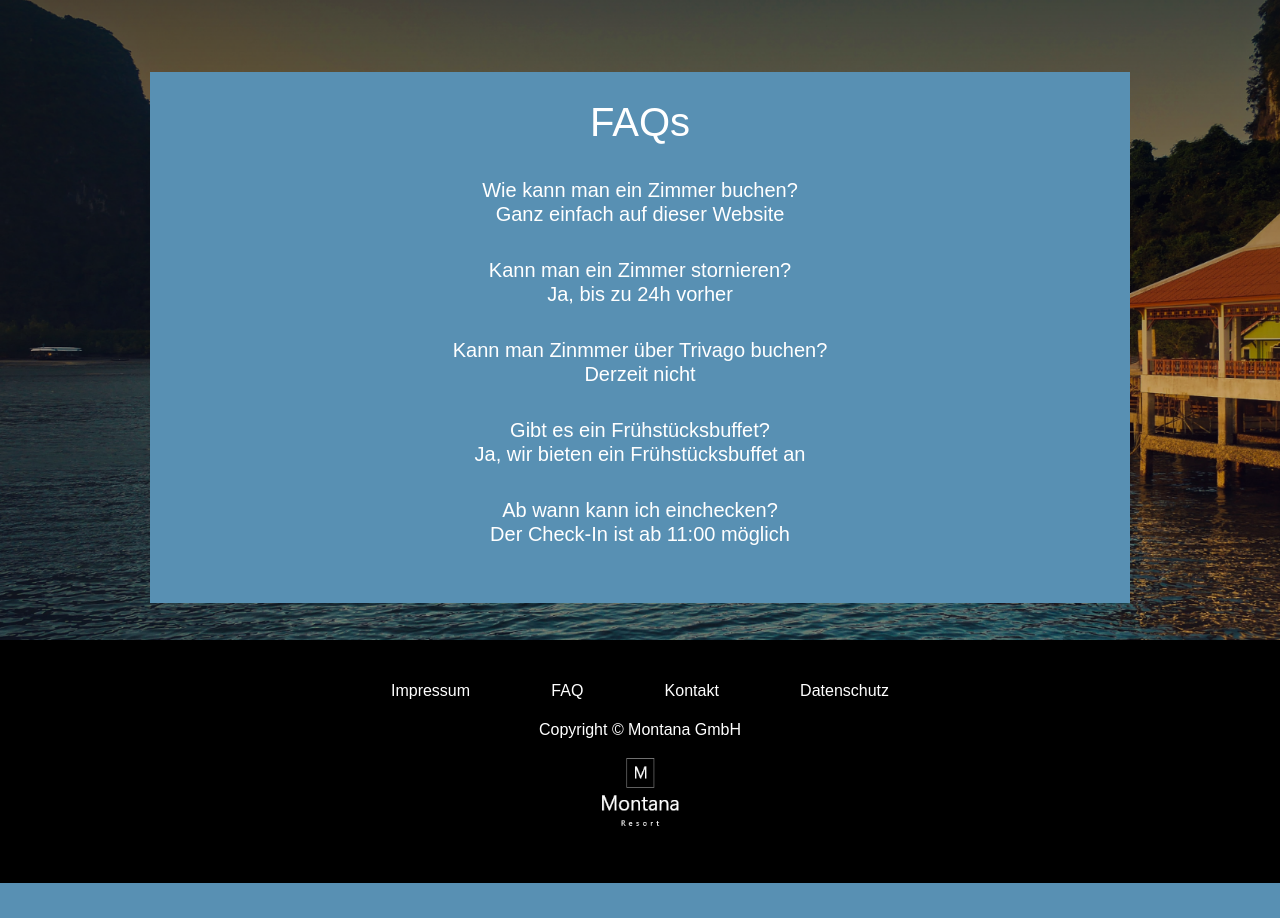
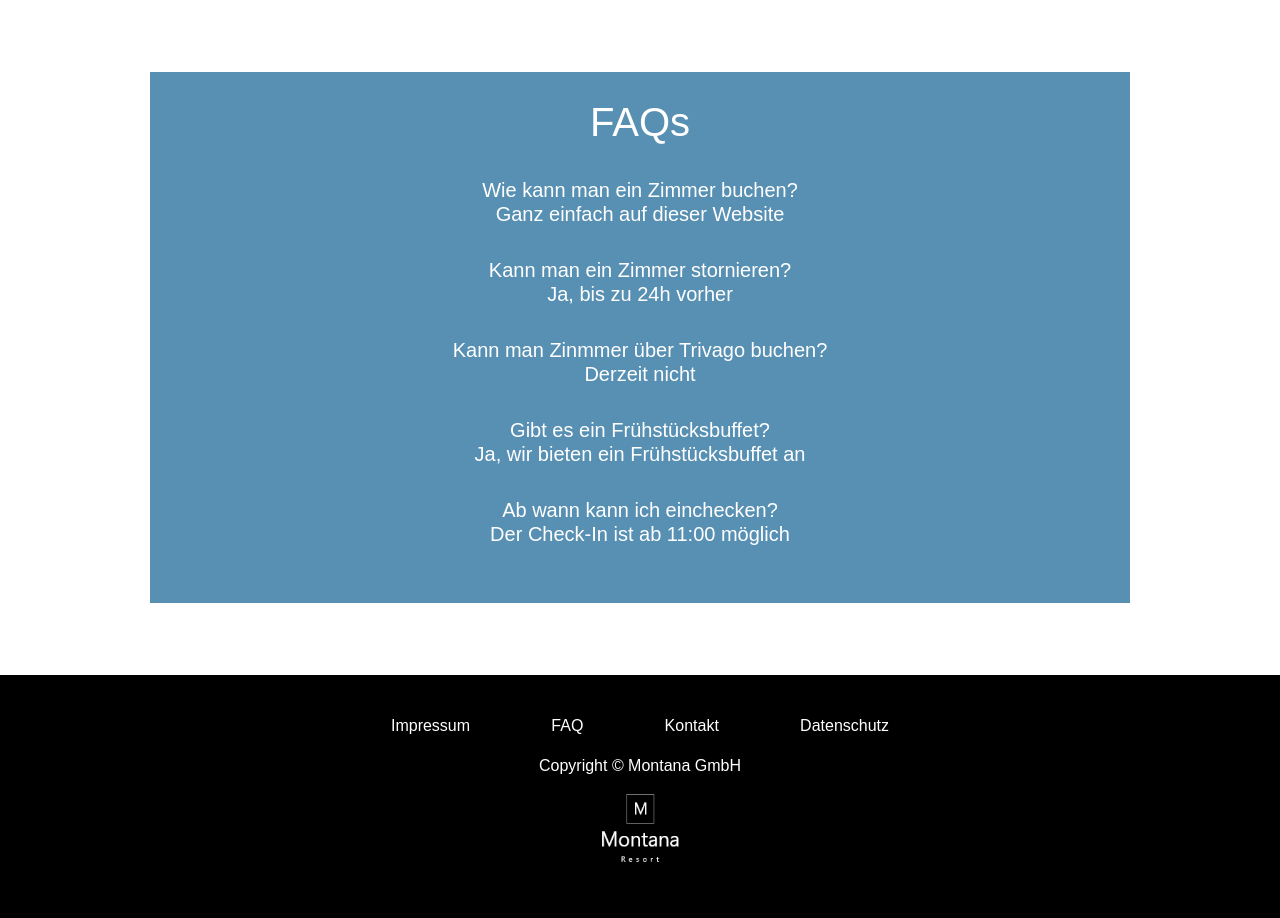
Before and after one commit to altink7/montanahotel_php, a PHP site: page /faq.php in a window 1280 px wide. Shown: the part 96-1014 px from the top of the page. Before the commit the page ends 979 px from the top, so only its background shows below. Run offline with PHP 8.4, Linux system fonts and the light colour scheme.

Commit message:
bild weg

```diff
--- a/faq.php
+++ b/faq.php
@@ -25,6 +25,7 @@ include 'components/nav.php';
             </div>
         </div>
     </div>
+    <br><br><br>
     <?php
     include 'components/footer.php';
     ?>
--- a/impressum.php
+++ b/impressum.php
@@ -7,7 +7,7 @@ include 'components/nav.php';
 
     <section>
     <div class="bgForms">
-    <br><br><br><br><br><br>
+    <br><br><br>
     <div class="contact text-center">
         <h1 class="kontaktieren">Impressum</h1><br>
                 <div class="col-lg-12">
@@ -36,7 +36,7 @@ include 'components/nav.php';
                 </div>
             </div>
         </div>
-
+        <br><br><br>
     <?php
     include 'components/footer.php';
     ?>
--- a/kontakt.php
+++ b/kontakt.php
@@ -66,6 +66,7 @@ if ($_SERVER["REQUEST_METHOD"] == "POST") {
         </div>
     </div>
 </div>
+<br><br><br>
     <!--Section end-->
 
     <?php
--- a/news.php
+++ b/news.php
@@ -56,7 +56,7 @@ if ($_SERVER["REQUEST_METHOD"] == "POST") {
         </div>
         <br><br>
     </div>
-
+    <br><br><br>
 
 
 
--- a/reservation.php
+++ b/reservation.php
@@ -5,7 +5,7 @@ include 'components/nav.php';
 
 
 ?>
-<div class="bgForms">
+
 <br><br><br>
     <div class="bf-container text-center">
         <div class="bf-body">
@@ -55,8 +55,7 @@ include 'components/nav.php';
 
         </div>
     </div>
-</div>
-
+<br><br><br>
 <?php
 include 'components/footer.php';
 ?>
--- a/style.css
+++ b/style.css
@@ -212,8 +212,3 @@ footer ul li a:hover {
   margin: 0 auto;
   background-color: #5890b3;
 }
-.bgForms{
-  background-image: url("img/banner.png");
-  height: 80vh;
-  background-size: cover;
-}
```
